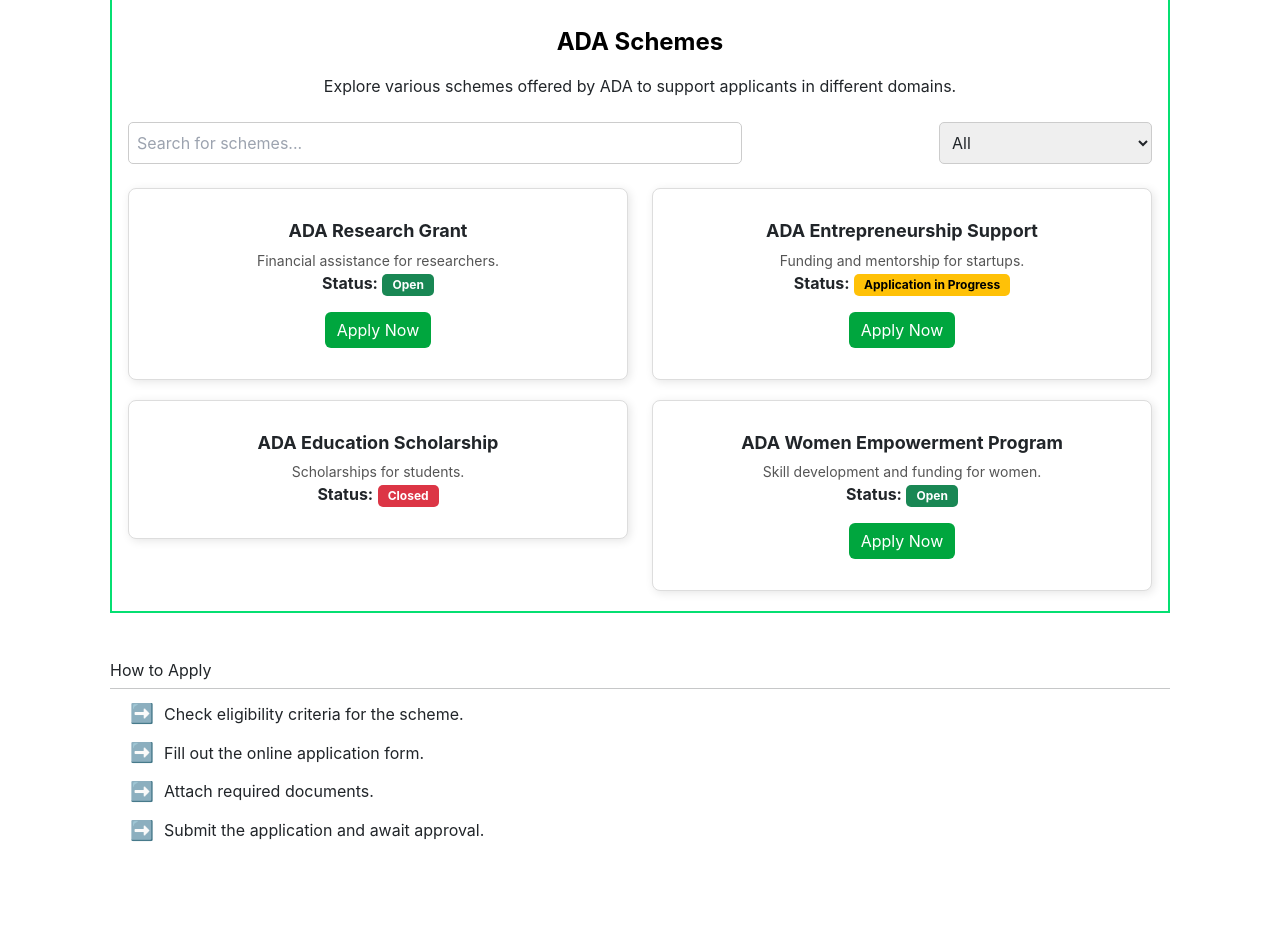
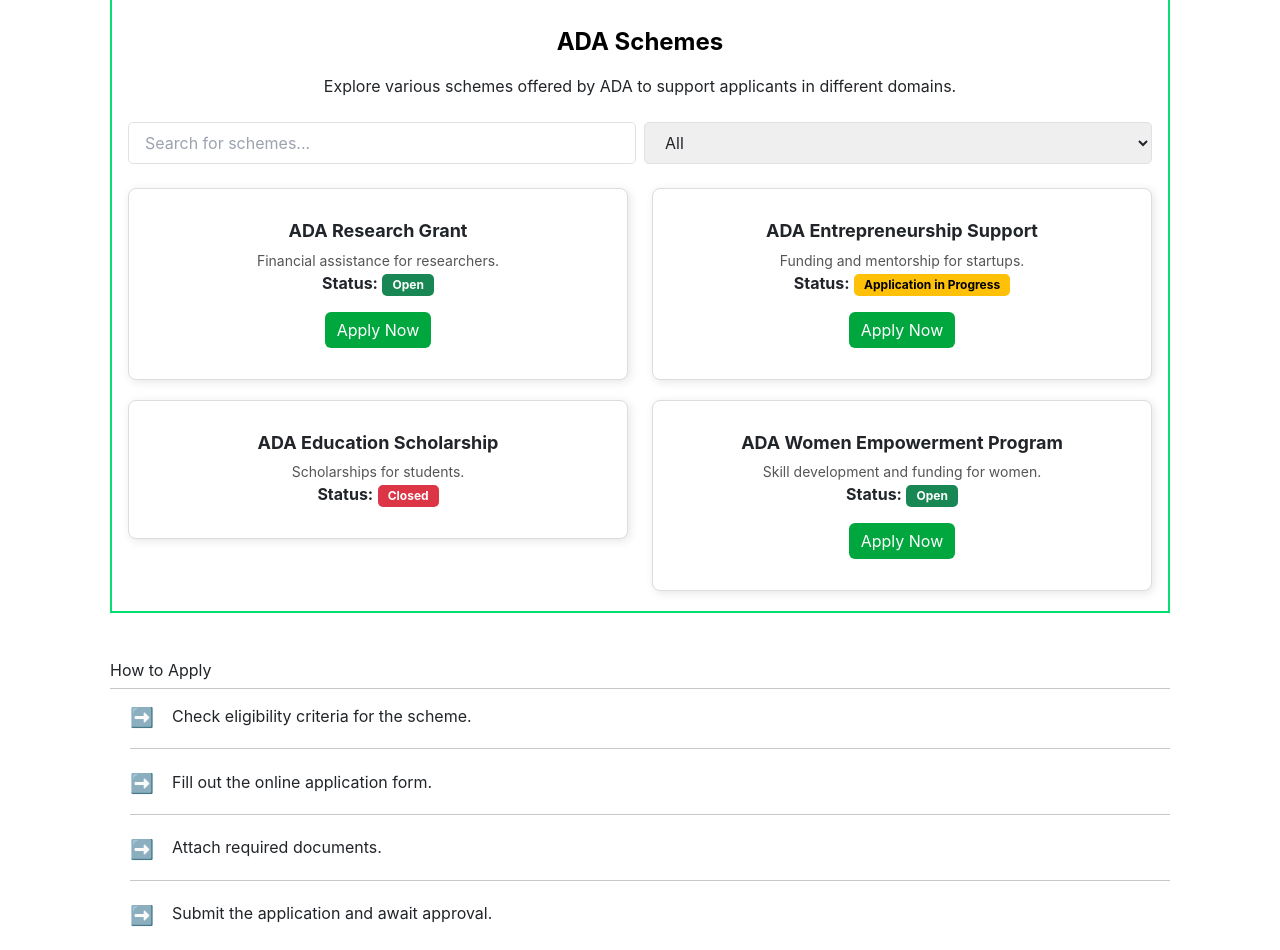
Before and after one commit to vineetsharma9252/ADA-PROJECT, a React (Create React App) app: page /schemes in a window 1280 px wide. Shown: the part 180-1130 px from the top of the page. Before the commit the page ends 1055 px from the top, so only its background shows below. Built offline with nearby package versions, Linux system fonts and the light colour scheme.

Commit message:
12/03/2025 6:51PM

```diff
--- a/src/components/RegisterForm.css
+++ b/src/components/RegisterForm.css
@@ -2,3 +2,9 @@
     border-radius: 0px;
     border: 2px solid oklch(0.792 0.209 151.711); /* Accent color */
 }
+
+@media ( max-width: 425px  ) {
+    .mainBody {
+        padding: 0 !important;
+    }
+}
--- a/src/components/RegisterForm.js
+++ b/src/components/RegisterForm.js
@@ -121,13 +121,10 @@ const RegisterForm = () => {
 
   return (
     <div
-      className="flex min-h-full flex-col   justify-center px-6 py-7 lg:px-8 my-2"
-
+    className="flex min-h-full flex-col justify-center mainBody px-6 py-7 lg:px-8 my-2 w-full"
   >
-      <div
-        className="  sm:mx-auto sm:w-full sm:max-w-sm"
-      >
-        <h2 className="relative inline-block w-[65%] text-center  py-2  text-black text-2xl font-bold after:absolute after:left-0 after:bottom-0 after:h-[3px] after:w-0 after:bg-[oklch(0.627_0.194_149.214)] after:transition-all after:duration-500 hover:after:w-full">
+    <div className="sm:mx-auto sm:w-full sm:max-w-full">
+      <h2 className="relative inline-block w-[65%] text-center py-2 text-black text-2xl font-bold after:absolute after:left-0 after:bottom-0 after:h-[3px] after:w-0 after:bg-[oklch(0.627_0.194_149.214)] after:transition-all after:duration-500 hover:after:w-full">
         Create your account
       </h2>
     </div>
@@ -136,8 +133,9 @@ const RegisterForm = () => {
       action="/create"
       onSubmit={handleSubmit}
       method="POST"
-        className="bg-white regFormCont mx-auto px-10 py-8 mt-5 w-full max-w-[80%] space-y-6"
+      className="bg-white regFormCont mx-auto px-6 py-8 mt-5 w-full max-w-[90%] space-y-6 sm:max-w-[80%]" // Mobile me w-full, tab & desktop pe max-w-80%
     >
+      {/* Form Fields */}
       {/* First Name */}
       <label
         htmlFor="Name"
@@ -154,9 +152,7 @@ const RegisterForm = () => {
         className="block w-full rounded-md border px-4 py-2"
       />
       {errors.firstName && (
-          <p className="text-red-500 text-left text-xs mt-1">
-            {errors.firstName}
-          </p>
+        <p className="text-red-500 text-left text-xs mt-1">{errors.firstName}</p>
       )}
 
       {/* Email */}
@@ -175,7 +171,7 @@ const RegisterForm = () => {
           onChange={handleChange}
           required
           placeholder="Enter your email"
-            className="block w-full rounded-md border border-gray-300 bg-white px-4 py-2 text-base text-gray-900 placeholder-gray-400 focus:border-indigo-500 focus:ring-1 focus:ring-indigo-500 focus:outline-none"
+          className="block w-full rounded-md border border-gray-300 bg-white px-4 py-2"
         />
         {errors.email && (
           <p className="text-red-500 text-left text-sm">{errors.email}</p>
@@ -198,7 +194,7 @@ const RegisterForm = () => {
           onChange={handleChange}
           required
           placeholder="Enter your password"
-            className="block w-full rounded-md border border-gray-300 bg-white px-4 py-2 text-base text-gray-900 placeholder-gray-400 focus:border-indigo-500 focus:ring-1 focus:ring-indigo-500 focus:outline-none"
+          className="block w-full rounded-md border border-gray-300 bg-white px-4 py-2"
         />
         {errors.password && (
           <p className="text-red-500 text-left text-sm">{errors.password}</p>
@@ -222,7 +218,7 @@ const RegisterForm = () => {
           required
           placeholder="Enter your mobile number"
           maxLength="10"
-            className="block w-full rounded-md border border-gray-300 bg-white px-4 py-2 text-base text-gray-900 placeholder-gray-400 focus:border-indigo-500 focus:ring-1 focus:ring-indigo-500 focus:outline-none"
+          className="block w-full rounded-md border border-gray-300 bg-white px-4 py-2"
         />
         {errors.mobile && (
           <p className="text-red-500 text-left text-sm">{errors.mobile}</p>
@@ -246,17 +242,18 @@ const RegisterForm = () => {
           required
           placeholder="Enter your Aadhar number"
           maxLength="12"
-            className="block w-full rounded-md border border-gray-300 bg-white px-4 py-2 text-base text-gray-900 placeholder-gray-400 focus:border-indigo-500 focus:ring-1 focus:ring-indigo-500 focus:outline-none"
+          className="block w-full rounded-md border border-gray-300 bg-white px-4 py-2"
         />
         {errors.aadhar && (
           <p className="text-red-500 text-left text-sm">{errors.aadhar}</p>
         )}
       </div>
 
+      {/* Buttons */}
       <div className="space-y-4 text-center w-full">
         <button
           type="submit"
-            className="w-[50%] justify-center rounded-md bg-indigo-600 px-6 py-2 text-sm font-semibold text-white shadow-sm hover:bg-indigo-500"
+          className="w-full justify-center rounded-md bg-indigo-600 px-6 py-2 text-sm font-semibold text-white shadow-sm hover:bg-indigo-500"
         >
           Register
         </button>
@@ -265,20 +262,16 @@ const RegisterForm = () => {
           <span className="text-gray-500">or</span>
         </div>
 
-          <center>
         <Link
           to="/login"
-            className="block w-[50%]  text-center rounded-md bg-green-600 px-6 py-2 text-sm font-semibold text-white shadow-sm hover:bg-green-500"
+          className="block w-full text-center rounded-md bg-green-600 px-6 py-2 text-sm font-semibold text-white shadow-sm hover:bg-green-500"
         >
           Login
         </Link>
-          </center>
+      </div>
+    </form>
   </div>
 
-
-
-      </form>
-    </div>
   );
 };
 
--- a/src/components/SchemePage.js
+++ b/src/components/SchemePage.js
@@ -94,26 +94,25 @@ Click OK to proceed. If mandatory documents are missing, you will be redirected
           different domains.
         </p>
         <br />
-        <div className="search-filter-bar">
+        <div className="search-filter-bar flex flex-col sm:flex-row gap-2 sm:gap-4 w-full">
           <input
             type="text"
             placeholder="Search for schemes..."
             value={searchTerm}
             onChange={(e) => setSearchTerm(e.target.value)}
-            className="search-input inputGreenBorder "
+            className="search-input inputGreenBorder flex-1 px-3 py-2 rounded-md border border-gray-300 focus:outline-none focus:ring-2 focus:ring-green-500 text-sm sm:text-base"
           />
           <select
-            className="filter-select"
+            className="filter-select flex-1 px-3 py-2 rounded-md border border-gray-300 focus:outline-none focus:ring-2 focus:ring-green-500 text-sm sm:text-base"
             onChange={(e) => setFilter(e.target.value)}
           >
             <option value="All">All</option>
             <option value="Open">Open</option>
-            <option value="Application in Progress">
-              Application in Progress
-            </option>
+            <option value="Application in Progress">Application in Progress</option>
             <option value="Closed">Closed</option>
           </select>
         </div>
+
 
         <div className="row mt-4">
           {filteredSchemes.map((scheme, index) => (
@@ -159,23 +158,28 @@ Click OK to proceed. If mandatory documents are missing, you will be redirected
       <h3 className="mt-5 text-left ">How to Apply</h3>
 
       <hr className="bg-blue-800 my-2" />
-      <ol className="application-steps">
-        <li>
-          <span className="arrow-icon">➡️</span> Check eligibility criteria for
-          the scheme.
+      <ol className="application-steps space-y-4">
+        <li className="flex items-start gap-2">
+          <span className="arrow-icon mt-1">➡️</span>
+          <p className="text-left">Check eligibility criteria for the scheme.</p>
         </li>
-        <li>
-          <span className="arrow-icon">➡️</span> Fill out the online application
-          form.
+        <hr />
+        <li className="flex items-start gap-2">
+          <span className="arrow-icon mt-1">➡️</span>
+          <p className="text-left">Fill out the online application form.</p>
         </li>
-        <li>
-          <span className="arrow-icon">➡️</span> Attach required documents.
+        <hr />
+        <li className="flex items-start gap-2">
+          <span className="arrow-icon mt-1">➡️</span>
+          <p className="text-left">Attach required documents.</p>
         </li>
-        <li>
-          <span className="arrow-icon">➡️</span> Submit the application and
-          await approval.
+        <hr />
+        <li className="flex items-start gap-2">
+          <span className="arrow-icon mt-1">➡️</span>
+          <p className="text-left">Submit the application and await approval.</p>
         </li>
       </ol>
+
 
     </div>
   );
```
Also changed, not shown: src/components/SignInForm.js (line endings or trailing spaces). Lines whose indentation alone changed are shown as unchanged.
